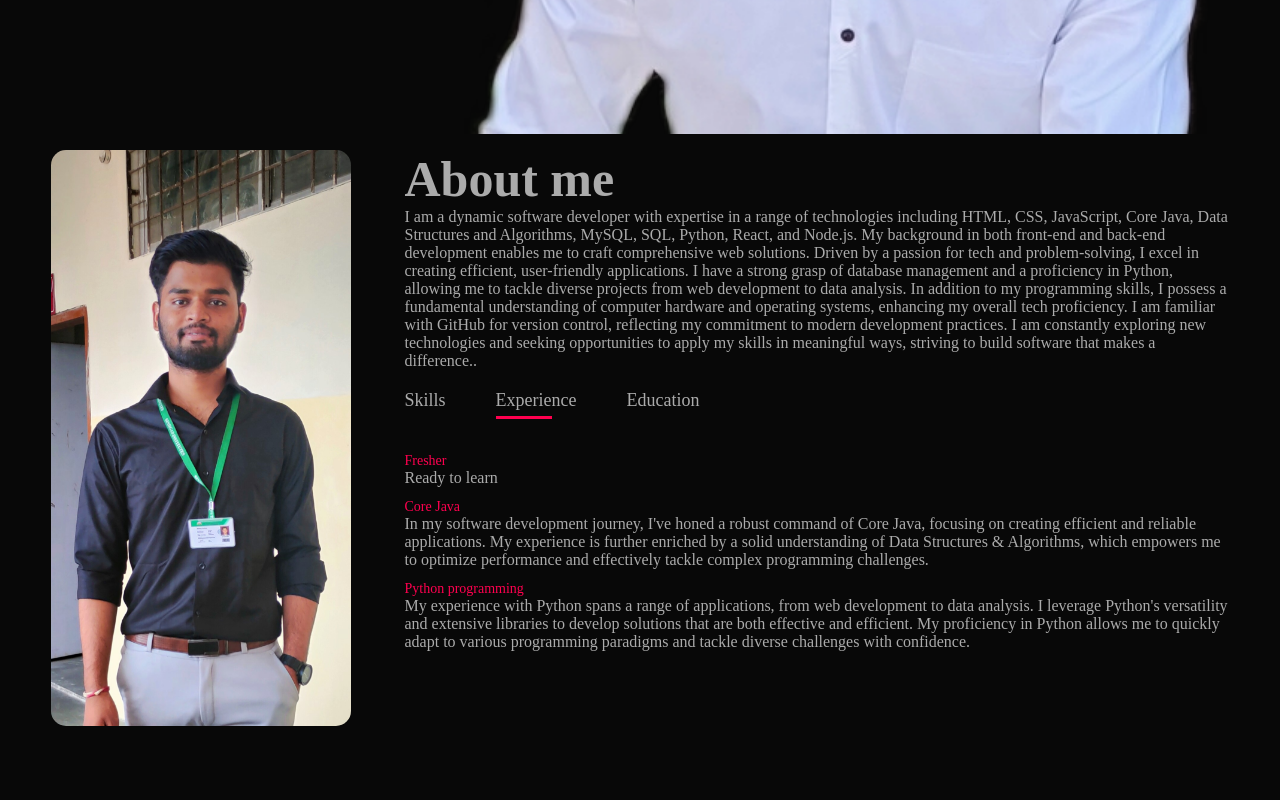
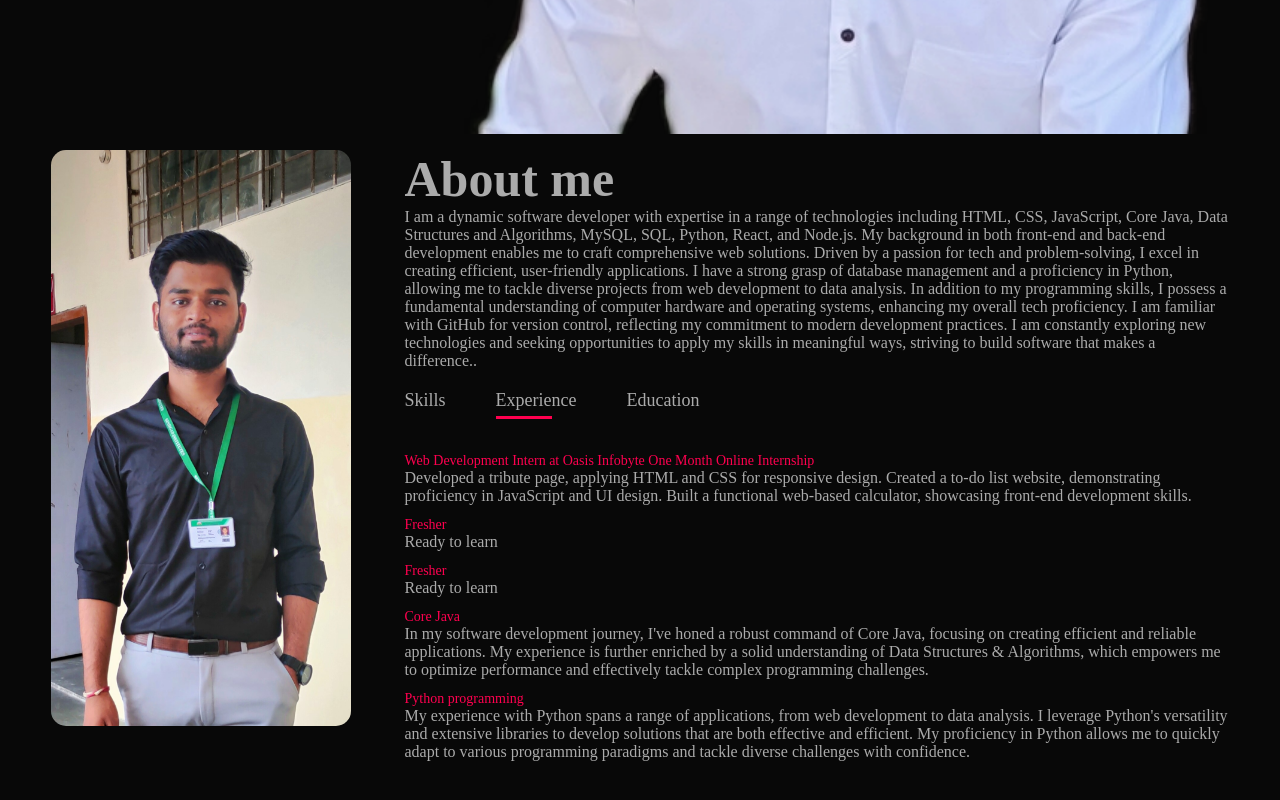
Before and after one commit to Akshaykadam22/My-Portfolio, a plain HTML site: page index.html in a window 1280 px wide. Both pictures are taken after a click on the element "Experience". Shown: the part 666-1466 px from the top of the page. Drawn offline with Linux system fonts and the light colour scheme.

Commit message:
Update index.html

```diff
--- a/index.html
+++ b/index.html
@@ -49,11 +49,17 @@
                     <ul>
                     <li><span>FullStack Developer</span><br>Desigen Web/App inteface</li>
                     <li><span>Java Developer</span><br>Core java consepts</li>
-                    <li><span>Python Developer</span></li>
+                    <li><span>Python Developer</span>self-learned Python </li>
                 </ul>
                  </div>
              <div class="tab-contents" id="experience">
                 <ul>
+                 <li><span>Web Development Intern at Oasis Infobyte
+                  One Month Online Internship</span><br>
+                  Developed a tribute page, applying HTML and CSS for responsive design.
+                  Created a to-do list website, demonstrating proficiency in JavaScript and UI design.
+                  Built a functional web-based calculator, showcasing front-end development skills.</li>
+                 <li><span>Fresher</span><br>Ready to learn</li>
                 <li><span>Fresher</span><br>Ready to learn</li>
                 <li><span>Core Java</span><br>In my software development journey, I've honed a robust command of Core Java, focusing on creating efficient and reliable applications.
                 My experience is further enriched by a solid understanding of Data Structures & Algorithms, which empowers me to optimize performance and effectively tackle complex
```
